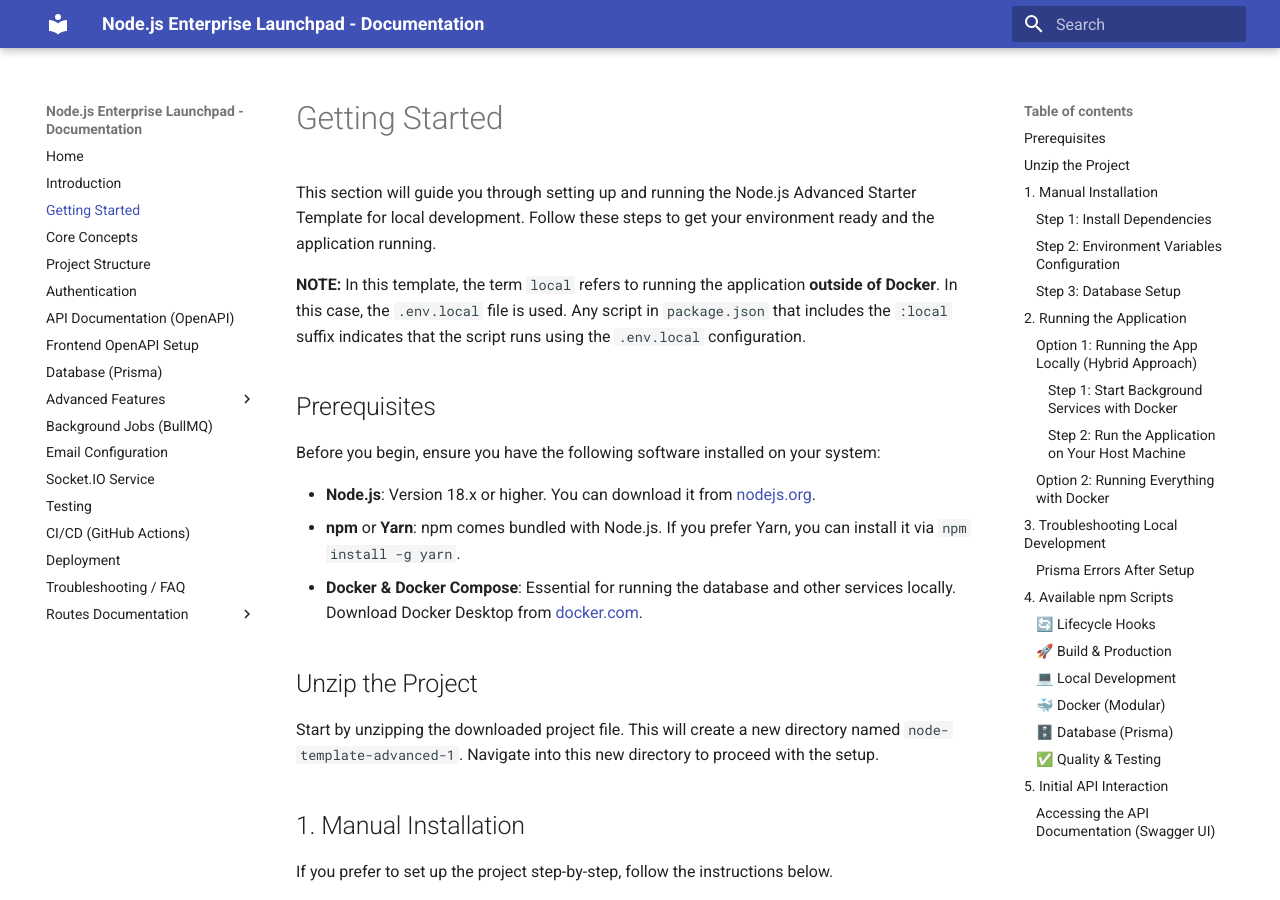
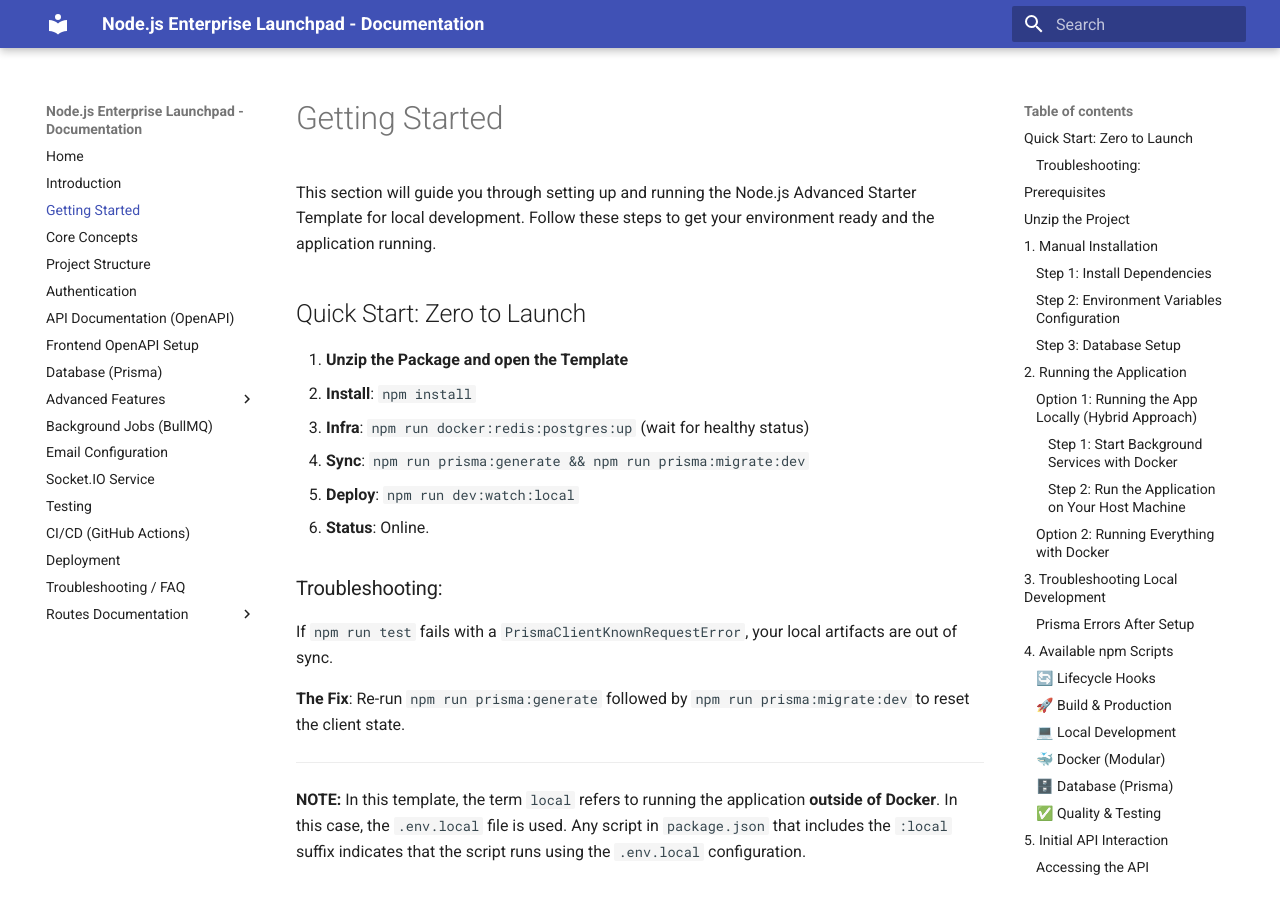
Before and after one commit to aymenkani/nodejs-starter-template-lv1, an MkDocs documentation site: the page built from documentation/docs/getting-started.md, in a window 1280 px wide and 900 px high. Built offline with MkDocs 1.6.1 and Material for MkDocs 9.7.7, drawn with Linux system fonts in a browser that asks for light colours; comment, search, counter and statistics services are not loaded.

Commit message:
docs: add Quick Start guide to getting-started.md

```diff
--- a/documentation/docs/getting-started.md
+++ b/documentation/docs/getting-started.md
@@ -1,6 +1,24 @@
 # Getting Started
 
 This section will guide you through setting up and running the Node.js Advanced Starter Template for local development. Follow these steps to get your environment ready and the application running.
+
+## Quick Start: Zero to Launch
+
+1.  **Unzip the Package and open the Template**
+2.  **Install**: `npm install`
+3.  **Infra**: `npm run docker:redis:postgres:up` (wait for healthy status)
+4.  **Sync**: `npm run prisma:generate && npm run prisma:migrate:dev`
+5.  **Deploy**: `npm run dev:watch:local`
+6.  **Status**: Online.
+
+### Troubleshooting:
+
+If `npm run test` fails with a `PrismaClientKnownRequestError`, your local artifacts are out of sync.
+
+**The Fix**: Re-run `npm run prisma:generate` followed by `npm run prisma:migrate:dev` to reset the client state.
+
+---
+
 
  **NOTE:** In this template, the term `local` refers to running the application **outside of Docker**. In this case, the `.env.local` file is used. Any script in `package.json` that includes the `:local` suffix indicates that the script runs using the `.env.local` configuration.
 
```
